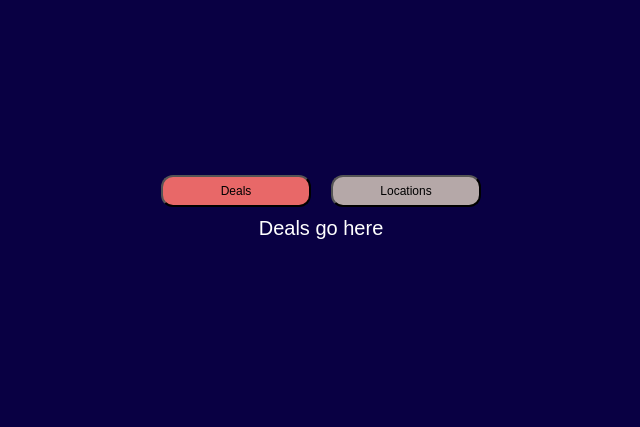
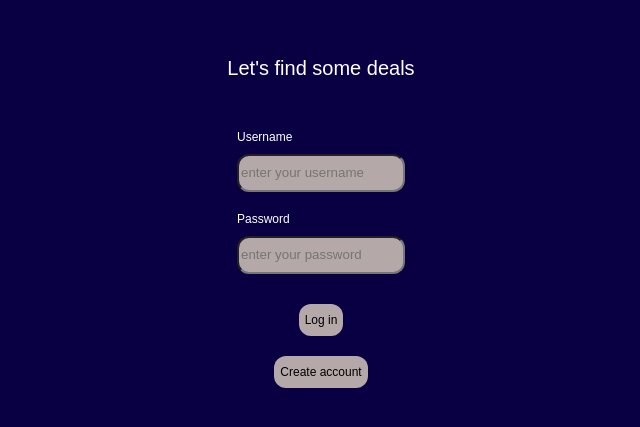
Before and after one commit to auberginearms/groceryDatabaseApp, a Next.js app: page / in a window 1280 px wide. Shown: the part 173-600 px from the top of the page, without its empty margins (319-959 px from the left). Built offline with nearby package versions, Linux system fonts and the light colour scheme.

Commit message:
fix: background color prop for LargeButton

```diff
--- a/app/App.tsx
+++ b/app/App.tsx
@@ -12,15 +12,14 @@ function App(): ReactElement {
   const [displayPage, setdisplayPage] = useState(PageDisplay.Authentication);
   return (
     <AppStyling>
-      <TabNavigation/>
-      {/* {displayPage === PageDisplay.Authentication && (
+      {displayPage === PageDisplay.Authentication && (
         <Authentication
           onLoginSuccess={() => {
             setdisplayPage(PageDisplay.TabNavigation);
           }}
         />
       )}
-      {displayPage === PageDisplay.TabNavigation && <TabNavigation />} */}
+      {displayPage === PageDisplay.TabNavigation && <TabNavigation />}
     </AppStyling>
   );
 }
--- a/app/CreateLocations.tsx
+++ b/app/CreateLocations.tsx
@@ -2,35 +2,35 @@ import { ReactElement } from "react";
 import { Wrapper } from "./ui/Wrapper";
 import { Button } from "react-bootstrap";
 import { greenActiveButton, greyInactiveButton } from "./ui/colourLibrary";
+import { LargeButton } from "./ui/LargeButton";
 
-
-export function CreateLocations(props:{onCreateLocationClick:()=>void, onCancelClick:()=>void}): ReactElement {
-  const {onCreateLocationClick,onCancelClick}=props
-  return <Wrapper>Create Locations
-    <div>
-    <Button
-    onClick={()=>{onCancelClick()}}
- style={{
-  height: 32,
-  width: 150,
-  margin: 10,
-  borderRadius: 12,
-  fontSize: 12,
-  backgroundColor: greyInactiveButton}}>
-  Cancel
-</Button>
-<Button
-onClick={()=>{onCreateLocationClick()
-    console.log("dummy location creation")}}
- style={{
-  height: 32,
-  width: 150,
-  margin: 10,
-  borderRadius: 12,
-  fontSize: 12,
-  backgroundColor:greenActiveButton}}>
-  Create
-</Button>
-</div>
-  </Wrapper>
+export function CreateLocations(props: {
+  onCreateLocationClick: () => void;
+  onCancelClick: () => void;
+}): ReactElement {
+  const { onCreateLocationClick, onCancelClick } = props;
+  return (
+    <Wrapper>
+      Create Locations
+      <div style={{ display: "flex" }}>
+        <LargeButton
+          onClick={() => {
+            onCancelClick();
+          }}
+          backgroundColor={greyInactiveButton}
+        >
+          Cancel
+        </LargeButton>
+        <LargeButton
+          onClick={() => {
+            onCreateLocationClick();
+            console.log("dummy location creation");
+          }}
+          backgroundColor={greenActiveButton}
+        >
+          Create
+        </LargeButton>
+      </div>
+    </Wrapper>
+  );
 }
--- a/app/TabNavigation.tsx
+++ b/app/TabNavigation.tsx
@@ -4,6 +4,7 @@ import { Wrapper } from "./ui/Wrapper";
 import { Deals } from "./Deals";
 import { Locations } from "./Locations";
 import { redActiveButton, greyInactiveButton } from "./ui/colourLibrary";
+import { LargeButton } from "./ui/LargeButton";
 
 enum TabDisplay {
   Deals,
@@ -15,41 +16,31 @@ export function TabNavigation(): ReactElement {
 
   return (
     <Wrapper>
-      <div style={{ flexDirection: "row" }}>
-        <Button
-          style={{
-            height: 32,
-            width: 150,
-            margin: 10,
-            borderRadius: 12,
-            fontSize: 12,
-            backgroundColor:
-              displayTab === TabDisplay.Deals ? redActiveButton : greyInactiveButton,
-          }}
+      <div style={{ display: "flex" }}>
+        <LargeButton
+          backgroundColor={
+            displayTab === TabDisplay.Deals
+              ? redActiveButton
+              : greyInactiveButton
+          }
           onClick={() => {
             setdisplayTab(TabDisplay.Deals);
           }}
         >
           Deals
-        </Button>
-        <Button
-          style={{
-            height: 32,
-            width: 150,
-            margin: 10,
-            borderRadius: 12,
-            fontSize: 12,
-            backgroundColor:
-              displayTab === TabDisplay.Locations
-                ? redActiveButton
-                : greyInactiveButton,
-          }}
+        </LargeButton>
+        <LargeButton
+          backgroundColor={
+            displayTab === TabDisplay.Locations
+              ? redActiveButton
+              : greyInactiveButton
+          }
           onClick={() => {
             setdisplayTab(TabDisplay.Locations);
           }}
         >
           Locations
-        </Button>
+        </LargeButton>
       </div>
       {displayTab === TabDisplay.Deals && <Deals />}
       {displayTab === TabDisplay.Locations && <Locations />}
--- a/app/ViewLocations.tsx
+++ b/app/ViewLocations.tsx
@@ -2,8 +2,14 @@ import { ReactElement } from "react";
 import { Wrapper } from "./ui/Wrapper";
 import { styled } from "styled-components";
 import { Location } from "./types";
-import { darkGrey, black, greenActiveButton, greyInactiveButton } from "./ui/colourLibrary";
+import {
+  darkGrey,
+  black,
+  greenActiveButton,
+  greyInactiveButton,
+} from "./ui/colourLibrary";
 import { Button } from "react-bootstrap";
+import { LargeButton } from "./ui/LargeButton";
 
 const locations: Location[] = [
   {
@@ -23,8 +29,10 @@ const locations: Location[] = [
   },
 ];
 
-export function ViewLocations(props:{onCreateClick:()=>void}): ReactElement {
-  const {onCreateClick} = props
+export function ViewLocations(props: {
+  onCreateClick: () => void;
+}): ReactElement {
+  const { onCreateClick } = props;
   const rows = locations.map((location) => {
     return (
       <div
@@ -44,21 +52,19 @@ export function ViewLocations(props:{onCreateClick:()=>void}): ReactElement {
       </div>
     );
   });
-  return <Wrapper>{rows}
-  <Button
-  onClick={()=>{onCreateClick()}}
-                style={{
-                  height: 32,
-                  width: 150,
-                  margin: 10,
-                  borderRadius: 12,
-                  fontSize: 12,
-                  backgroundColor:greyInactiveButton
-                }}>
-
-  Create
-</Button>
-</Wrapper>
+  return (
+    <Wrapper>
+      {rows}
+      <LargeButton
+        onClick={() => {
+          onCreateClick();
+        }}
+        backgroundColor={greyInactiveButton}
+      >
+        Create
+      </LargeButton>
+    </Wrapper>
+  );
 }
 
 const Cell = styled.div`
--- a/app/ui/LargeButton.tsx
+++ b/app/ui/LargeButton.tsx
@@ -1,18 +1,23 @@
 import { ReactElement, ReactNode } from "react";
 import { Button } from "react-bootstrap";
 import styled from "styled-components";
+import { greyButtonBackground } from "./colourLibrary";
 
 export function LargeButton(props: {
   onClick: () => void;
   children: ReactNode;
+  backgroundColor?: string;
 }): ReactElement {
-  const { onClick, children } = props;
+  const { onClick, children, backgroundColor } = props;
   return (
     <Button
       style={{
         height: 32,
         margin: 10,
-        backgroundColor: "#b5a8a8",
+        backgroundColor:
+          backgroundColor !== undefined
+            ? backgroundColor
+            : greyButtonBackground,
         borderRadius: 12,
         fontSize: 12,
         border: "none",
--- a/app/ui/colourLibrary.ts
+++ b/app/ui/colourLibrary.ts
@@ -4,4 +4,5 @@ export const black = "#000000";
 export const white = "#ffffff";
 export const greyInactiveButton = "#B5A8A8";
 export const redActiveButton = "#E86868";
-export const greenActiveButton = "#4FFF32"
+export const greenActiveButton = "#4FFF32";
+export const greyButtonBackground = "#b5a8a8";
```
Also changed, not shown: app/Locations.tsx (+20 -5 lines).
